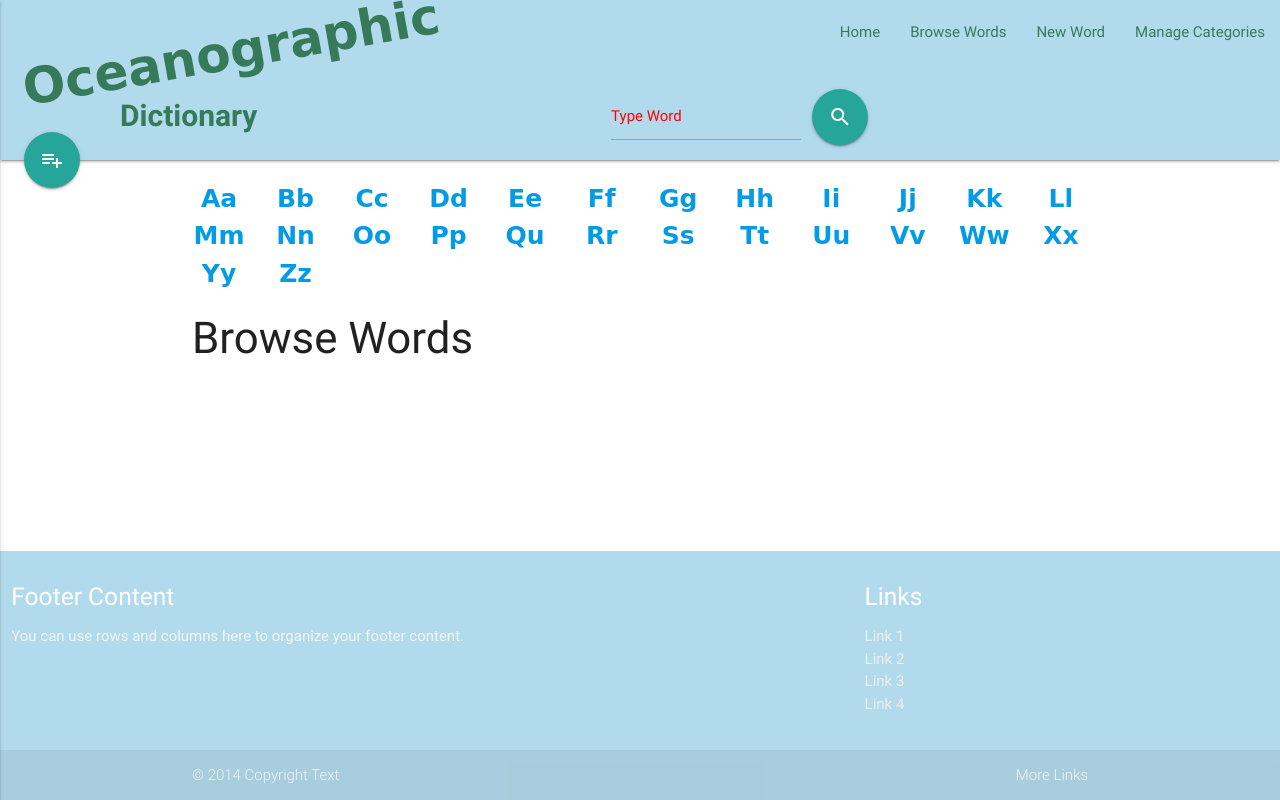
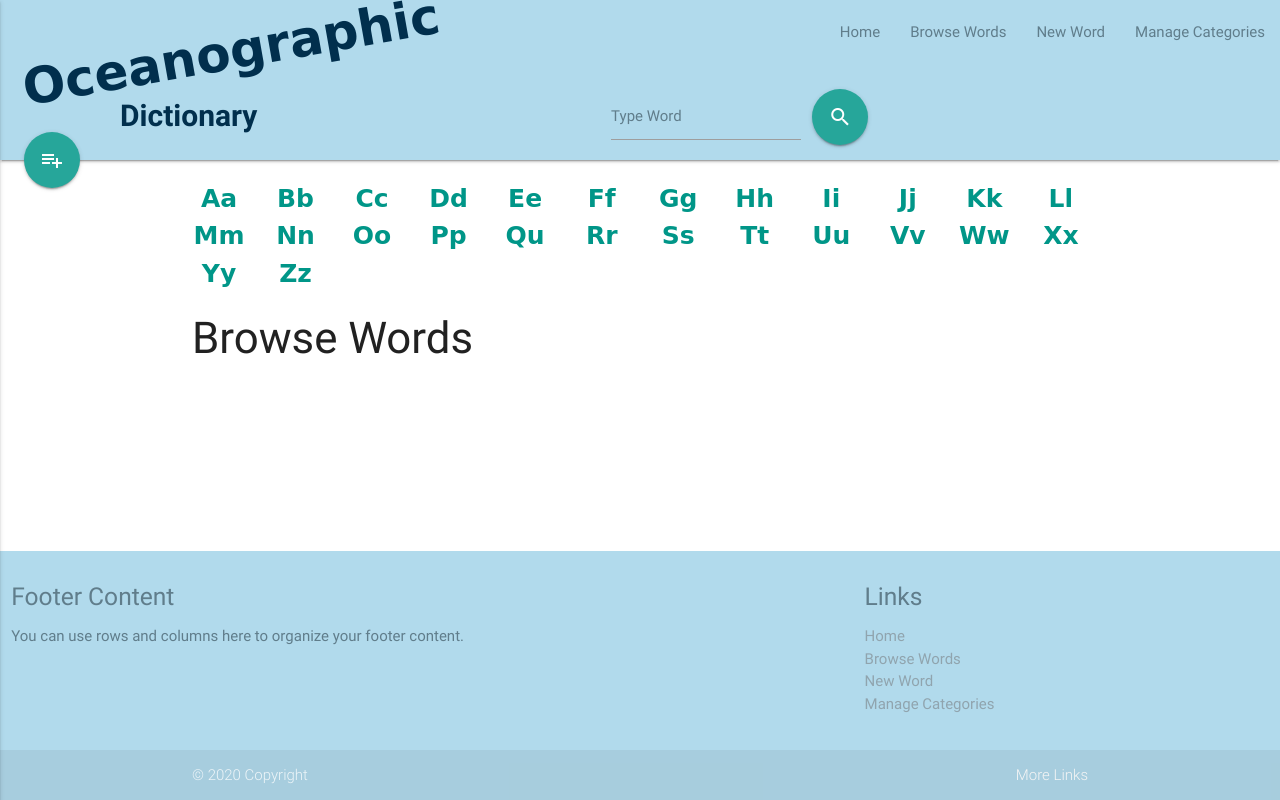
Before and after one commit to RobSimons1/ocean-dictionary, a Flask app: page /get_words in a window 1280 px wide. Run offline with Flask 2, Linux system fonts and the light colour scheme; data that the repository does not hold is empty; some libraries are stand-ins or nearby versions; some web fonts are replaced.

Commit message:
CSS styling for colors on buttons, links etc

```diff
--- a/static/css/style.css
+++ b/static/css/style.css
@@ -1,32 +1,38 @@
 @import url('https://fonts.googleapis.com/css?family=Allerta Stencil:100,200,300,400,500,600,700');
 
 .nav-button {
-    color: #377A59;
+    color: #607D8B;
 }
 
 ::placeholder {
-    color: red;
+    color: #607D8B;
 }
 
 
 .btn_small {
     height: 24px;
-    width: 60px;
+    width: 70px;
     line-height: 24px;
     margin: 5px 5px;
     padding: 0 0.5em;
+    color: #607D8B;
+    background-color:#B1DAEC;
+}
+
+.btn_large {
+    background-color:#2BBBAD;
 }
 
 .word_header {
     margin-top: 5px;
-    color: blue;
+    color: #607D8B;
 }
 
 nav .brand-logo {
     font-family: 'Allerta Stencil', cursive;
     font-size: 50px;
     font-weight: bolder;
-    color: #377A59;
+    color: #012F4D;
     transform: rotate(-10deg);
     margin-top: 20px;
     margin-left: 20px;
@@ -35,7 +41,7 @@ nav .brand-logo {
 nav .brand-logo1 {
     font-size: 30px;
     font-weight: bolder;
-    color: #377A59;
+    color: #012F4D;
     margin-left: 120px;
 }
 
--- a/templates/base.html
+++ b/templates/base.html
@@ -78,82 +78,82 @@
 		<div class="container">
 			<div class="row">
 				<div class="letters col l1 s1 center">
-					<a href="{{url_for('get_letters', letter='^A')}}">Aa</a>
+					<a class = "teal-text" href="{{url_for('get_letters', letter='^A')}}">Aa</a>
 				</div>
 				<div class="letters col l1 s1 center">
-					<a href="{{url_for('get_letters', letter='^B')}}">Bb</a>
+					<a class = "teal-text" href="{{url_for('get_letters', letter='^B')}}">Bb</a>
 				</div>
 				<div class="letters col l1 s1 center">
-					<a href="{{url_for('get_letters', letter='^C')}}">Cc</a>
+					<a class = "teal-text" href="{{url_for('get_letters', letter='^C')}}">Cc</a>
 				</div>
 				<div class="letters col l1 s1 center">
-					<a href="{{url_for('get_letters', letter='^D')}}">Dd</a>
+					<a class = "teal-text" href="{{url_for('get_letters', letter='^D')}}">Dd</a>
 				</div>
 				<div class="letters col l1 l1 center">
-					<a href="{{url_for('get_letters', letter='^E')}}">Ee</a>
+					<a class = "teal-text" href="{{url_for('get_letters', letter='^E')}}">Ee</a>
 				</div>
 				<div class="letters col l1 s1 center">
-					<a href="{{url_for('get_letters', letter='^F')}}">Ff</a>
+					<a class = "teal-text" href="{{url_for('get_letters', letter='^F')}}">Ff</a>
 				</div>
 				<div class="letters col l1 s1 center">
-					<a href="{{url_for('get_letters', letter='^G')}}">Gg</a>
+					<a class = "teal-text" href="{{url_for('get_letters', letter='^G')}}">Gg</a>
 				</div>
 				<div class="letters col l1 s1 center">
-					<a href="{{url_for('get_letters', letter='^H')}}">Hh</a>
+					<a class = "teal-text" href="{{url_for('get_letters', letter='^H')}}">Hh</a>
 				</div>
 				<div class="letters col l1 s1 center">
-					<a href="{{url_for('get_letters', letter='^I')}}">Ii</a>
+					<a class = "teal-text" href="{{url_for('get_letters', letter='^I')}}">Ii</a>
 				</div>
 				<div class="letters col l1 s1 center">
-					<a href="{{url_for('get_letters', letter='^J')}}">Jj</a>
+					<a class = "teal-text" href="{{url_for('get_letters', letter='^J')}}">Jj</a>
 				</div>
 				<div class="letters col l1 s1 center">
-					<a href="{{url_for('get_letters', letter='^K')}}">Kk</a>
+					<a class = "teal-text" href="{{url_for('get_letters', letter='^K')}}">Kk</a>
 				</div>
 				<div class="letters col l1 s1 center">
-					<a href="{{url_for('get_letters', letter='^L')}}">Ll</a>
+					<a class = "teal-text" href="{{url_for('get_letters', letter='^L')}}">Ll</a>
 				</div>
 				<div class="letters col l1 s1 center">
-					<a href="{{url_for('get_letters', letter='^M')}}">Mm</a>
+					<a class = "teal-text" href="{{url_for('get_letters', letter='^M')}}">Mm</a>
 				</div>
 				<div class="letters col l1 s1 center">
-					<a href="{{url_for('get_letters', letter='^N')}}">Nn</a>
+					<a class = "teal-text" href="{{url_for('get_letters', letter='^N')}}">Nn</a>
 				</div>
 				<div class="letters col l1 s1 center">
-					<a href="{{url_for('get_letters', letter='^O')}}">Oo</a>
+					<a class = "teal-text" href="{{url_for('get_letters', letter='^O')}}">Oo</a>
 				</div>
 				<div class="letters col l1 s1 center">
-					<a href="{{url_for('get_letters', letter='^P')}}">Pp</a>
+					<a class = "teal-text" href="{{url_for('get_letters', letter='^P')}}">Pp</a>
 				</div>
 				<div class="letters col l1 s1 center">
-					<a href="{{url_for('get_letters', letter='^Q')}}">Qu</a>
+					<a class = "teal-text" href="{{url_for('get_letters', letter='^Q')}}">Qu</a>
 				</div>
 				<div class="letters col l1 s1 center">
-					<a href="{{url_for('get_letters', letter='^R')}}">Rr</a>
+					<a class = "teal-text" href="{{url_for('get_letters', letter='^R')}}">Rr</a>
 				</div>
 				<div class="letters col l1 s1 center">
-					<a href="{{url_for('get_letters', letter='^S')}}">Ss</a>
+					<a class = "teal-text" href="{{url_for('get_letters', letter='^S')}}">Ss</a>
 				</div>
 				<div class="letters col l1 s1 center">
-					<a href="{{url_for('get_letters', letter='^T')}}">Tt</a>
+					<a class = "teal-text" href="{{url_for('get_letters', letter='^T')}}">Tt</a>
 				</div>
 				<div class="letters col l1 s1 center">
-					<a href="{{url_for('get_letters', letter='^U')}}">Uu</a>
+					<a class = "teal-text" href="{{url_for('get_letters', letter='^U')}}">Uu</a>
 				</div>
 				<div class="letters col l1 s1 center">
-					<a href="{{url_for('get_letters', letter='^V')}}">Vv</a>
+					<a class = "teal-text" href="{{url_for('get_letters', letter='^V')}}">Vv</a>
 				</div>
 				<div class="letters col l1 s1 center">
-					<a href="{{url_for('get_letters', letter='^W')}}">Ww</a>
+					<a class = "teal-text" href="{{url_for('get_letters', letter='^W')}}">Ww</a>
 				</div>
 				<div class="letters col l1 s1 center">
-					<a href="{{url_for('get_letters', letter='^X')}}">Xx</a>
+					<a class = "teal-text" href="{{url_for('get_letters', letter='^X')}}">Xx</a>
 				</div>
 				<div class="letters col l1 s1 center">
-					<a href="{{url_for('get_letters', letter='^Y')}}">Yy</a>
+					<a class = "teal-text" href="{{url_for('get_letters', letter='^Y')}}">Yy</a>
 				</div>
 				<div class="letters col l1 s1 center">
-					<a href="{{url_for('get_letters', letter='^Z')}}">Zz</a>
+					<a class = "teal-text" href="{{url_for('get_letters', letter='^Z')}}">Zz</a>
 				</div>
 			</div>
 		</div>
@@ -175,24 +175,24 @@
 
 		<div class="row">
 			<div class="col l6 s12">
-				<h5 class="white-text">Footer Content</h5>
-				<p class="grey-text text-lighten-4">You can use rows and columns here to organize your footer content.
+				<h5 class="blue-grey-text">Footer Content</h5>
+				<p class="blue-grey-text">You can use rows and columns here to organize your footer content.
 				</p>
 			</div>
 			<div class="col l4 offset-l2 s12">
-				<h5 class="white-text">Links</h5>
+				<h5 class="blue-grey-text">Links</h5>
 				<ul>
-					<li><a class="grey-text text-lighten-3" href="#!">Link 1</a></li>
-					<li><a class="grey-text text-lighten-3" href="#!">Link 2</a></li>
-					<li><a class="grey-text text-lighten-3" href="#!">Link 3</a></li>
-					<li><a class="grey-text text-lighten-3" href="#!">Link 4</a></li>
+					<li><a class="blue-grey-text text-lighten-2" href="{{url_for('show_words')}}">Home</a></li>
+					<li><a class="blue-grey-text text-lighten-2" href="{{url_for('get_words')}}">Browse Words</a></li>
+					<li><a class="blue-grey-text text-lighten-2" href="{{url_for('add_word')}}">New Word</a></li>
+					<li><a class="blue-grey-text text-lighten-2" href="{{url_for('get_categories')}}">Manage Categories</a></li>
 				</ul>
 			</div>
 		</div>
 
 		<div class="footer-copyright">
 			<div class="container">
-				© 2014 Copyright Text
+				© 2020 Copyright
 				<a class="grey-text text-lighten-4 right" href="#!">More Links</a>
 			</div>
 		</div>
--- a/templates/categories.html
+++ b/templates/categories.html
@@ -16,9 +16,9 @@
 				<div class="collapsible-header">
 					<a href="{{url_for('delete_category', category_id =category._id)}}"
 						onclick="return confirm('Are you sure you want to delete this category??');"
-						class="waves-effect waves-light btn btn_small blue">Delete</a>
+						class="waves-effect waves-light btn btn_small">Delete</a>
 					<a href="{{url_for('edit_category', category_id =category._id)}}"
-						class="waves-effect waves-light btn btn_small blue">Edit</a>
+						class="waves-effect waves-light btn btn_small">Edit</a>
 
 					<div class=" word_header ">
 						<strong>{{category.category_name}}</strong>
--- a/templates/words.html
+++ b/templates/words.html
@@ -17,9 +17,9 @@
 						<i class="material-icons">expand_more</i>
 						<a class="waves-effect waves-light btn btn_large">Definition</a>
 						<a href="{{url_for('edit_word', word_id=word._id)}}"
-							class="waves-effect waves-light btn btn_small blue">Edit</a>
+							class="waves-effect waves-light btn btn_small">Edit</a>
 						<a href="{{url_for('delete_word', word_id=word._id)}}"onclick="return confirm('Are you sure you want to delete this word??');"
-							class="waves-effect waves-light btn btn_small blue">Delete</a>
+							class="waves-effect waves-light btn btn_small">Delete</a>
 					</div>
 
 					<div class=" word_header col s9">
```
